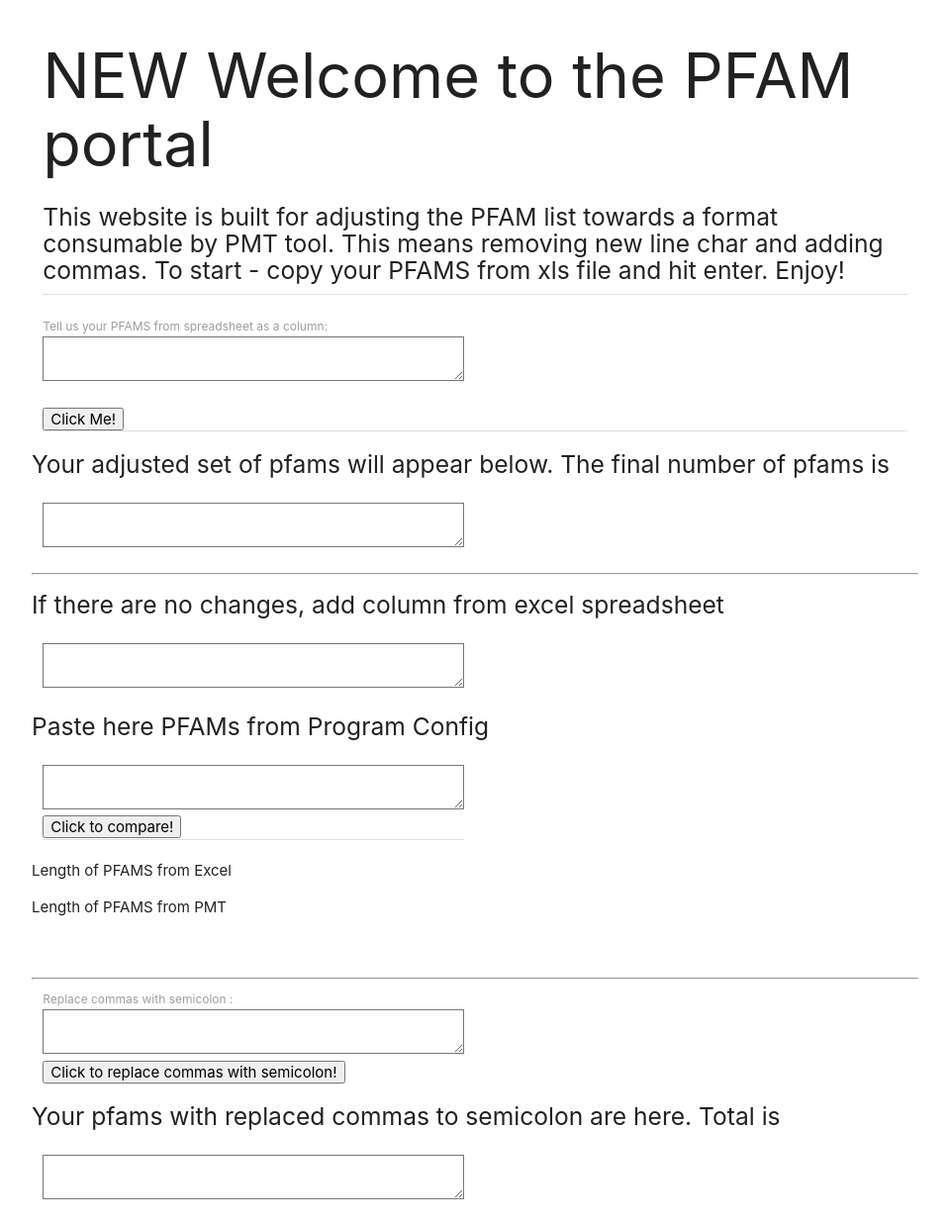
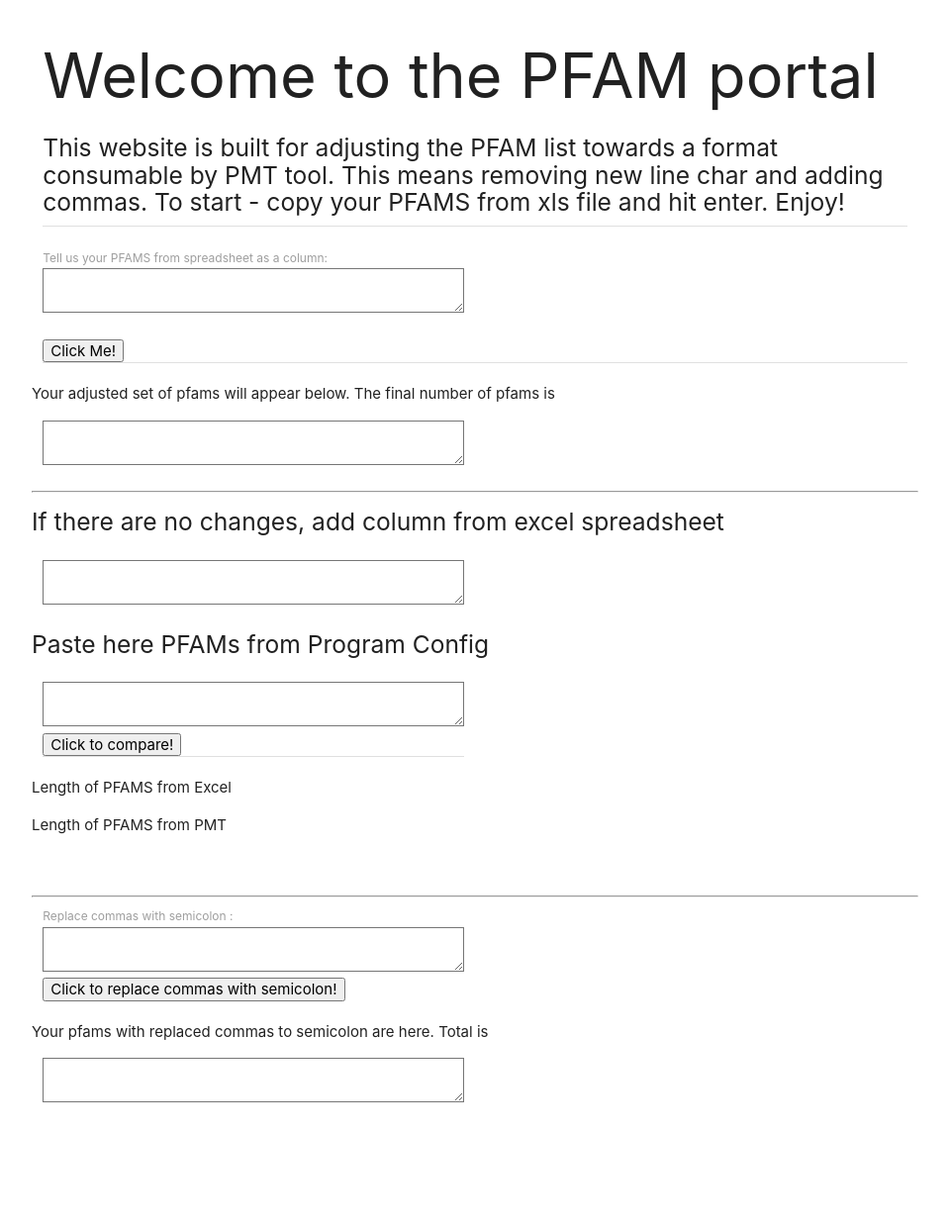
Before and after one commit to impeterbol/regexish, a plain HTML site: page index.html in a window 1280 px wide. Shown: the whole page at 99% size, without its empty margins (160-1119 px from the left). After the commit the page ends 1141 px from the top, so only its background shows below. Drawn offline with nearby package versions, Linux system fonts and the light colour scheme.

Commit message:
fixed font

```diff
--- a/index.html
+++ b/index.html
@@ -16,7 +16,7 @@
 <div class="container">
     <div class="row">
         <div class="col s12">
-            <h1>NEW Welcome to the PFAM portal</h1>
+            <h1>Welcome to the PFAM portal</h1>
 
             <h5>This website is built for adjusting the PFAM list towards a format consumable by PMT tool. This means removing new line char and adding commas. To start - copy your PFAMS from xls file and hit enter. Enjoy!</h5>
             <div class="divider"></div>
@@ -41,7 +41,7 @@
     </div>
 
     <div class="row">
-        <h5>Your adjusted set of pfams will appear below. The final number of pfams is <p id = 'finalNumOfPfams'></p></h5>
+        <p>Your adjusted set of pfams will appear below. The final number of pfams is <p id = 'finalNumOfPfams'></p><p>
 
         <div class="col s6">
             <textarea id="finalPfams"></textarea>
@@ -96,7 +96,7 @@
     </div>
 
     <div class="row">
-        <h5>Your pfams with replaced commas to semicolon are here. Total is <p id = 'finalPfamsReplacedWithSemicolon'></p></h5>
+        <p>Your pfams with replaced commas to semicolon are here. Total is <p id = 'finalPfamsReplacedWithSemicolon'></p></p>
 
         <div class="col s6">
             <textarea id="textAreaReplacedSemicolon"></textarea>
```
